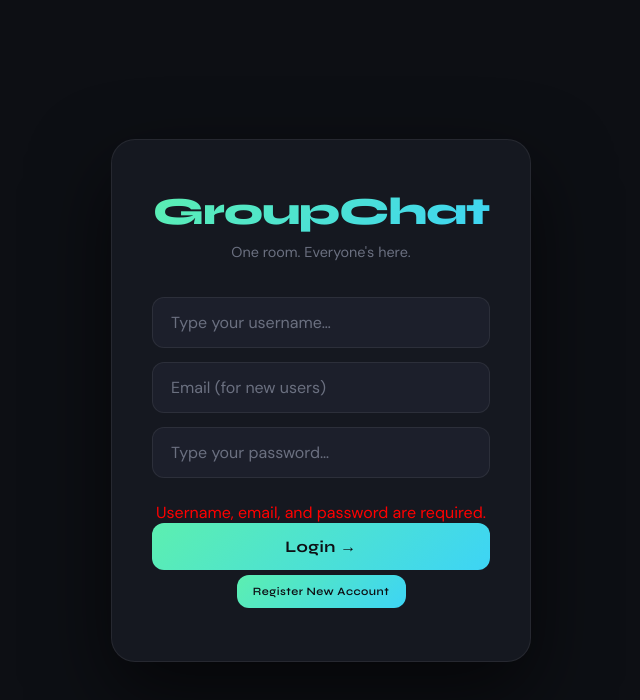
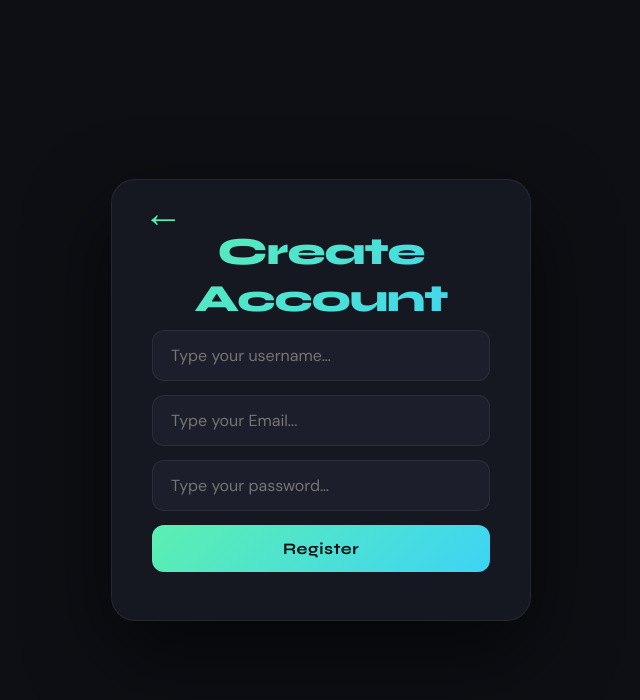
Before and after one commit to aryanjangra-code/group-chat-app, a website: page public/index.html in a window 1280 px wide. Both pictures are taken after a click on the button "Register New Account". Shown: the whole page, without its empty margins (319-959 px from the left). Drawn offline with nearby package versions, Linux system fonts and the light colour scheme; no server answers.

Commit message:
added a new window for register new user and some minar change in ui

```diff
--- a/public/index.html
+++ b/public/index.html
@@ -1,13 +1,17 @@
 <!DOCTYPE html>
 <html lang="en">
+
 <head>
   <meta charset="UTF-8" />
-  <meta name="viewport" content="width=device-width, initial-scale=1.0"/>
+  <meta name="viewport" content="width=device-width, initial-scale=1.0" />
   <title>GroupChat</title>
-  <link rel="preconnect" href="https://fonts.googleapis.com"/>
-  <link href="https://fonts.googleapis.com/css2?family=Syne:wght@400;600;700;800&family=DM+Sans:wght@300;400;500&display=swap" rel="stylesheet"/>
-  <link rel="stylesheet" href="style.css"/>
+  <link rel="preconnect" href="https://fonts.googleapis.com" />
+  <link
+    href="https://fonts.googleapis.com/css2?family=Syne:wght@400;600;700;800&family=DM+Sans:wght@300;400;500&display=swap"
+    rel="stylesheet" />
+  <link rel="stylesheet" href="style.css" />
 </head>
+
 <body>
 
 
@@ -16,11 +20,19 @@
       <div class="join-logo">GroupChat </div>
       <p class="join-sub">One room. Everyone's here.</p>
       <input type="text" id="username-input" placeholder="Type your username…" maxlength="20" autocomplete="off" />
-    <input type="email" id="email-input" placeholder="Email (for new users)" autocomplete="email" />
-    <input type="password" id="password-input" placeholder="Type your password…" maxlength="20" autocomplete="off"  />
-    <p id="login-error" ></p>
+      <input type="password" id="password-input" placeholder="Type your password…" maxlength="20" autocomplete="off" />
       <button class="btn-join" id="join-btn">Login →</button>
       <button class="btn-secondary" id="register-btn">Register New Account</button>
+    </div>
+    <div class="register-card">
+      <button class="backtologin" id="backtologinbtn">←</button>
+      <h2 class="join-logo">Create Account</h2>
+      <input type="text" id="register-username" placeholder="Type your username…" maxlength="20" autocomplete="off" />
+      <input type="email" id="register-email" placeholder="Type your Email..." autocomplete="email" />
+      <input type="password" id="register-password" placeholder="Type your password…" maxlength="20"
+        autocomplete="off" />
+      <p id="login-error"></p>
+      <button class="btn-join" id="register-submit">Register</button>
     </div>
   </div>
 
@@ -54,8 +66,10 @@
       <div class="input-bar">
         <textarea id="msg-input" placeholder="Type a message…" rows="1"></textarea>
         <button id="send-btn" title="Send">
-        <svg width="18" height="18" viewBox="0 0 24 24" fill="none" stroke="currentColor" stroke-width="2.5" stroke-linecap="round" stroke-linejoin="round">
-          <line x1="22" y1="2" x2="11" y2="13"/><polygon points="22 2 15 22 11 13 2 9 22 2"/>
+          <svg width="18" height="18" viewBox="0 0 24 24" fill="none" stroke="currentColor" stroke-width="2.5"
+            stroke-linecap="round" stroke-linejoin="round">
+            <line x1="22" y1="2" x2="11" y2="13" />
+            <polygon points="22 2 15 22 11 13 2 9 22 2" />
           </svg>
         </button>
       </div>
@@ -66,4 +80,5 @@
   <script src="/socket.io/socket.io.js"></script>
   <script src="script.js"></script>
 </body>
+
 </html>
--- a/public/script.js
+++ b/public/script.js
@@ -10,6 +10,8 @@ const emailInput = document.getElementById("email-input");
 const passwordInput = document.getElementById("password-input");
 const joinBtn = document.getElementById("join-btn");
 const registerBtn = document.getElementById("register-btn");
+const registerSubmitBtn = document.getElementById("register-submit");
+const backtologinbtn = document.getElementById("backtologinbtn");
 const messages = document.getElementById("messages");
 const msgInput = document.getElementById("msg-input");
 const sendBtn = document.getElementById("send-btn");
@@ -19,10 +21,12 @@ const typingEl = document.getElementById("typing-indicator");
 const myNameBadge = document.getElementById("my-name-badge");
 const loginError = document.getElementById("login-error");
 
-async function doJoin(){
+
+
+async function doJoin() {
 
     try {
-        if(!usernameInput || !passwordInput) {
+        if (!usernameInput || !passwordInput) {
             console.error("Error: One or more required elements not found");
         }
         else {
@@ -72,7 +76,15 @@ async function doRegister() {
 }
 
 if (joinBtn) joinBtn.addEventListener("click", doJoin);
-if (registerBtn) registerBtn.addEventListener("click", doRegister);
+if (registerSubmitBtn) registerSubmitBtn.addEventListener("click", doRegister);
+if (registerBtn) registerBtn.addEventListener("click", () => {
+    document.querySelector(".join-card").style.display = "none";
+    document.querySelector(".register-card").style.display = "flex";
+});
+if (backtologinbtn) backtologinbtn.addEventListener("click", () => {
+    document.querySelector(".register-card").style.display = "none";
+    document.querySelector(".join-card").style.display = "flex";
+});
 usernameInput.addEventListener("keydown", e => { if (e.key === "Enter") doJoin(); });
 passwordInput.addEventListener("keydown", e => { if (e.key === "Enter") doJoin(); });
 
@@ -165,7 +177,7 @@ socket.on("user_left", ({ username, onlineCount: count, users }) => {
 
 socket.on("chat_message", (msg) => addMessage(msg));
 socket.on("chat_history", (messages) => {
-  messages.forEach(msg => addMessage(msg));
+    messages.forEach(msg => addMessage(msg));
 });
 
 
--- a/public/style.css
+++ b/public/style.css
@@ -59,6 +59,22 @@
  }
 
  .join-card {
+     display: flex;
+     flex-direction: column;
+     background: var(--surface);
+     border: 1px solid var(--border);
+     border-radius: 24px;
+     padding: 48px 40px;
+     width: 100%;
+     max-width: 420px;
+     text-align: center;
+     box-shadow: 0 32px 80px rgba(0, 0, 0, .6);
+ }
+
+ .register-card {
+     display: none;
+     position: relative;
+     flex-direction: column;
      background: var(--surface);
      border: 1px solid var(--border);
      border-radius: 24px;
@@ -101,6 +117,20 @@
      margin-bottom: 14px;
  }
 
+ .register-card input {
+     width: 100%;
+     background: var(--panel);
+     border: 1.5px solid var(--border);
+     border-radius: 12px;
+     padding: 14px 18px;
+     font-size: 1rem;
+     font-family: var(--font-body);
+     color: var(--text);
+     outline: none;
+     transition: border-color .2s;
+     margin-bottom: 14px;
+ }
+
  .join-card input:focus {
      border-color: var(--accent);
  }
@@ -123,6 +153,20 @@
      letter-spacing: .5px;
      transition: opacity .2s, transform .15s;
  }
+ .backtologin{
+    width: 15%;
+    position: absolute;
+    top: 10px;
+    left: 20px;
+     background: var(--surface);
+     border: none;
+     font-family: var(--font-head);
+     font-size: 2.5rem;
+     color:  var(--accent);
+     cursor: pointer;
+     letter-spacing: .5px;
+     transition: opacity .2s, transform .15s;
+ }
 
  .btn-join:hover {
      opacity: .9;
@@ -131,6 +175,22 @@
 
  .btn-join:active {
      transform: translateY(0);
+ }
+
+ #register-btn {
+     width: 50%;
+     background: linear-gradient(135deg, var(--accent), var(--accent2));
+     border: none;
+     border-radius: 12px;
+     padding: 10px;
+     margin: 5px auto;
+     font-family: var(--font-head);
+     font-weight: 600;
+     font-size: 0.7rem;
+     color: #0d0f14;
+     cursor: pointer;
+     letter-spacing: .5px;
+     transition: opacity .2s, transform .15s;
  }
 
  /* ── Chat Layout ─────────────────────────────────────────────── */
@@ -299,26 +359,14 @@
      scrollbar-color: var(--border) transparent;
  }
 
- #register-btn{
-        width: 50%;
-        background: linear-gradient(135deg, var(--accent), var(--accent2));
-        border: none;
-        border-radius: 12px;
-        padding: 10px;
-        margin: 5px auto;
-        font-family: var(--font-head);
-        font-weight: 600;
-        font-size: 0.7rem;
-        color: #0d0f14;
-        cursor: pointer;
-        letter-spacing: .5px;
-        transition: opacity .2s, transform .15s;
+
+
+ #login-error {
+     color: red;
+     display: none;
+     margin-top: 10px;
  }
 
-
- #login-error{
-    color: red; display: none; margin-top: 10px;
- }
  .msg-row {
      display: flex;
      align-items: flex-end;
```
Lines whose indentation alone changed are shown as unchanged.
